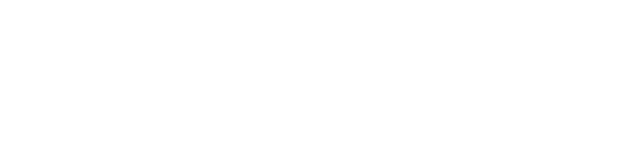
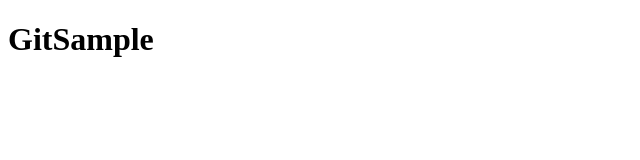
Before and after one commit to morado1227/GitSample, a plain HTML site: page index.html in a window 1280 px wide. Shown: the whole page, without its empty margins (0-640 px from the left). Drawn offline with Linux system fonts and the light colour scheme.

```diff
--- a/index.html
+++ b/index.html
@@ -5,6 +5,6 @@
   <title>Git Sample</title>
 </head>
 <body>
-
+ <h1>GitSample</h1>
 </body>
 </html>
```
